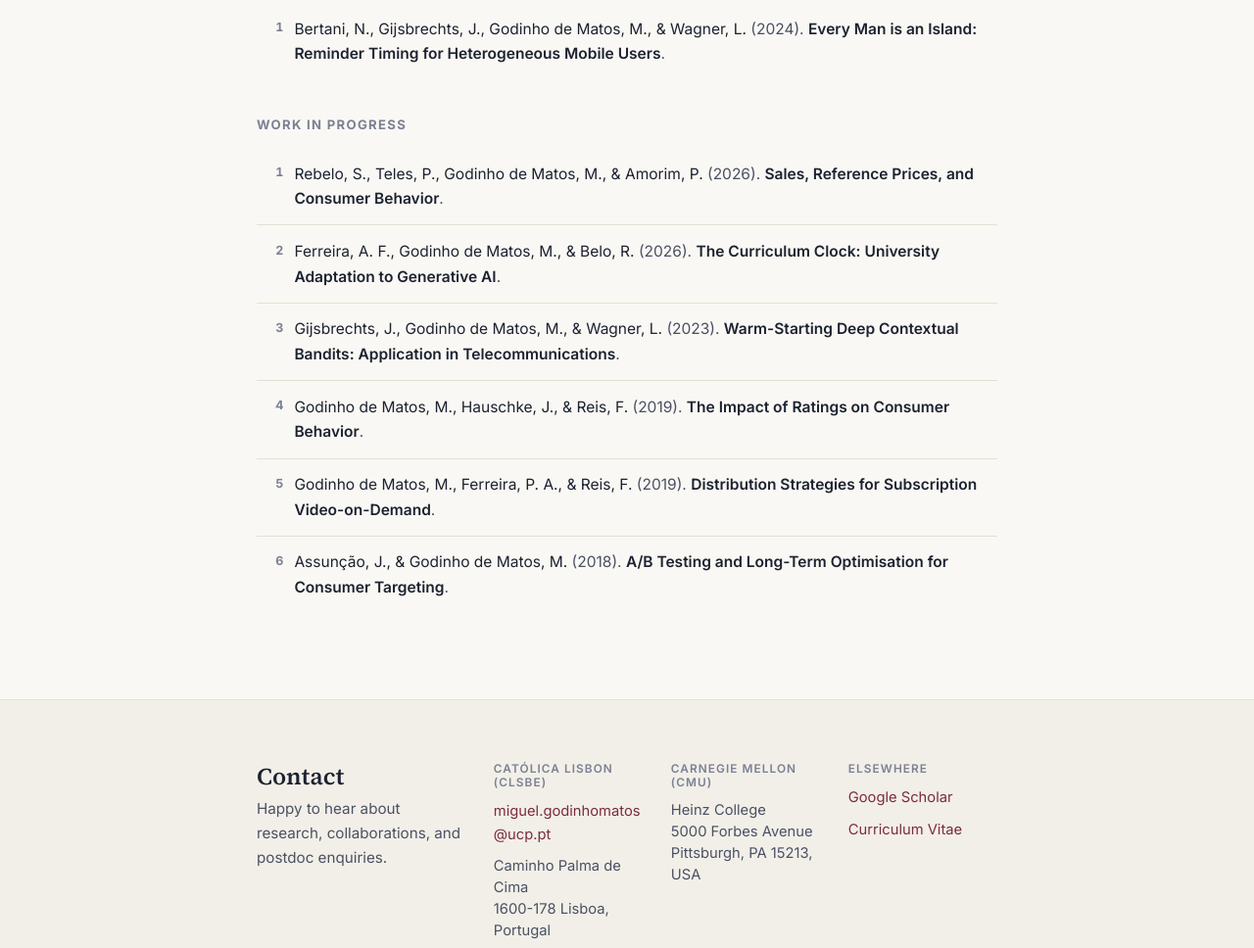
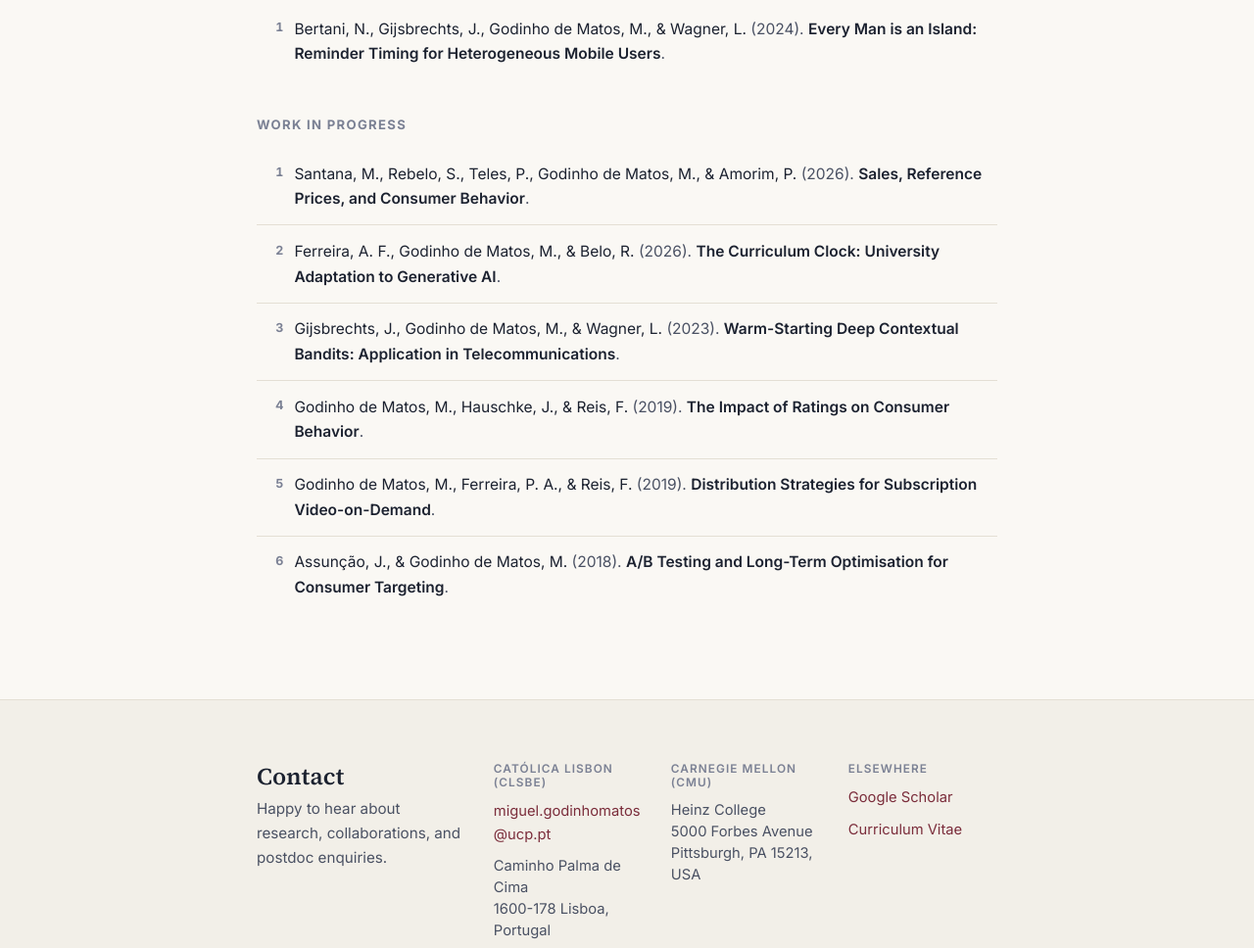
Before and after one commit to MiguelGodinhoMatos/MiguelGodinhoMatos.github.io, a plain HTML site: page research.html in a window 1280 px wide. Shown: the part 1978-2946 px from the top of the page at 98% size. Drawn offline with Linux system fonts and the light colour scheme.

Commit message:
content: add Miguel Santana as first author on 'Sales, Reference Prices, and Consumer Behavior'
Co-Authored-By: Claude Opus 4.8 (1M context) <noreply@anthropic.com>

```diff
--- a/research.html
+++ b/research.html
@@ -67,7 +67,7 @@
 
     <h2 class="subhead">Work in Progress</h2>
     <ol class="pubs">
-      <li><span class="pub-authors">Rebelo, S., Teles, P., Godinho de Matos, M., &amp; Amorim, P.</span> (2026). <span class="pub-title">Sales, Reference Prices, and Consumer Behavior</span>.</li>
+      <li><span class="pub-authors">Santana, M., Rebelo, S., Teles, P., Godinho de Matos, M., &amp; Amorim, P.</span> (2026). <span class="pub-title">Sales, Reference Prices, and Consumer Behavior</span>.</li>
       <li><span class="pub-authors">Ferreira, A. F., Godinho de Matos, M., &amp; Belo, R.</span> (2026). <span class="pub-title">The Curriculum Clock: University Adaptation to Generative AI</span>.</li>
       <li><span class="pub-authors">Gijsbrechts, J., Godinho de Matos, M., &amp; Wagner, L.</span> (2023). <span class="pub-title">Warm-Starting Deep Contextual Bandits: Application in Telecommunications</span>.</li>
       <li><span class="pub-authors">Godinho de Matos, M., Hauschke, J., &amp; Reis, F.</span> (2019). <span class="pub-title">The Impact of Ratings on Consumer Behavior</span>.</li>
```
